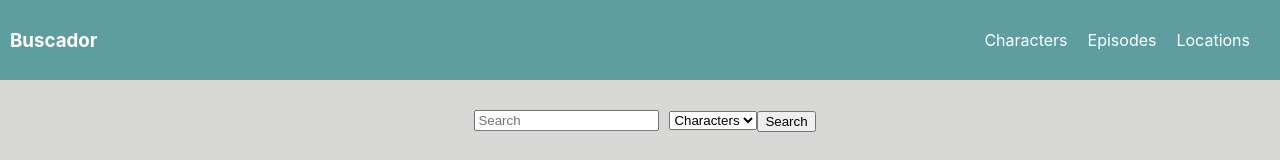
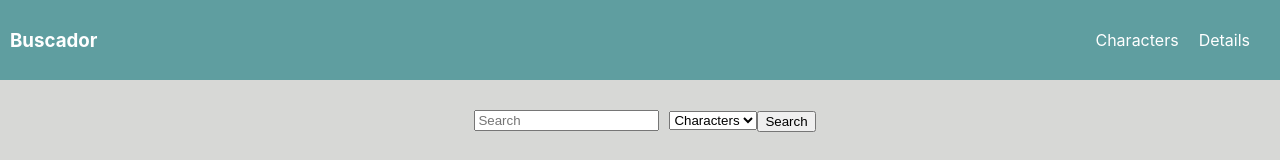
Before and after one commit to GabytaDev/web-react-api, a React (Create React App) app: page / in a window 1280 px wide. Shown: the top 160 px of the page. Built offline with nearby package versions, Linux system fonts and the light colour scheme.

Commit message:
arreglo links y agrego seccion contenedor tarjetas

```diff
--- a/src/components/Navbar.js
+++ b/src/components/Navbar.js
@@ -7,8 +7,7 @@ const NavBar = ()=>{
             <div>
                 <ul className="contenedor-links-nav">
                     <div className="link" id="link-characters"><li><a href="#characters">Characters</a></li></div>
-                    <div className="link" id="link-episodes"><li><a href="#episodes">Episodes</a></li></div>
-                    <div className="link" id="link-locations"><li><a href="#locations">Locations</a></li></div>
+                    <div className="link" id="link-episodes"><li><a href="#episodes">Details</a></li></div>
                 </ul>
             </div>
 
--- a/src/components/Seccion-principal.js
+++ b/src/components/Seccion-principal.js
@@ -15,6 +15,10 @@ const SeccionPrincipal = ()=>{
                     <button id="buscar" className="btn-buscar">Search</button>
                 </div>
            </section>
+           <section className="contenedor-tarjetas">
+              <div className="tarjeta-personaje"></div>
+
+           </section>
         </main>
      )
 
```
